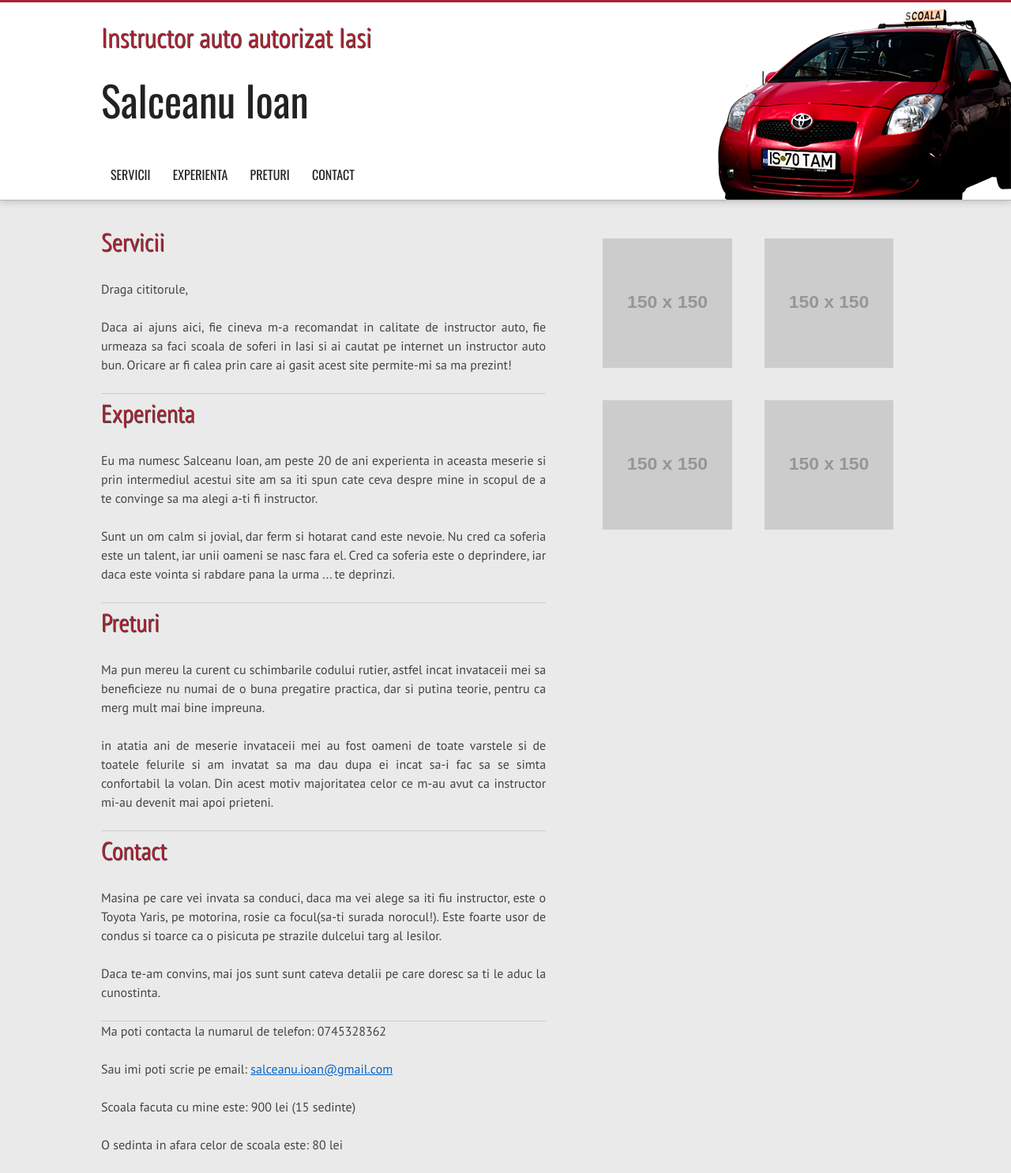
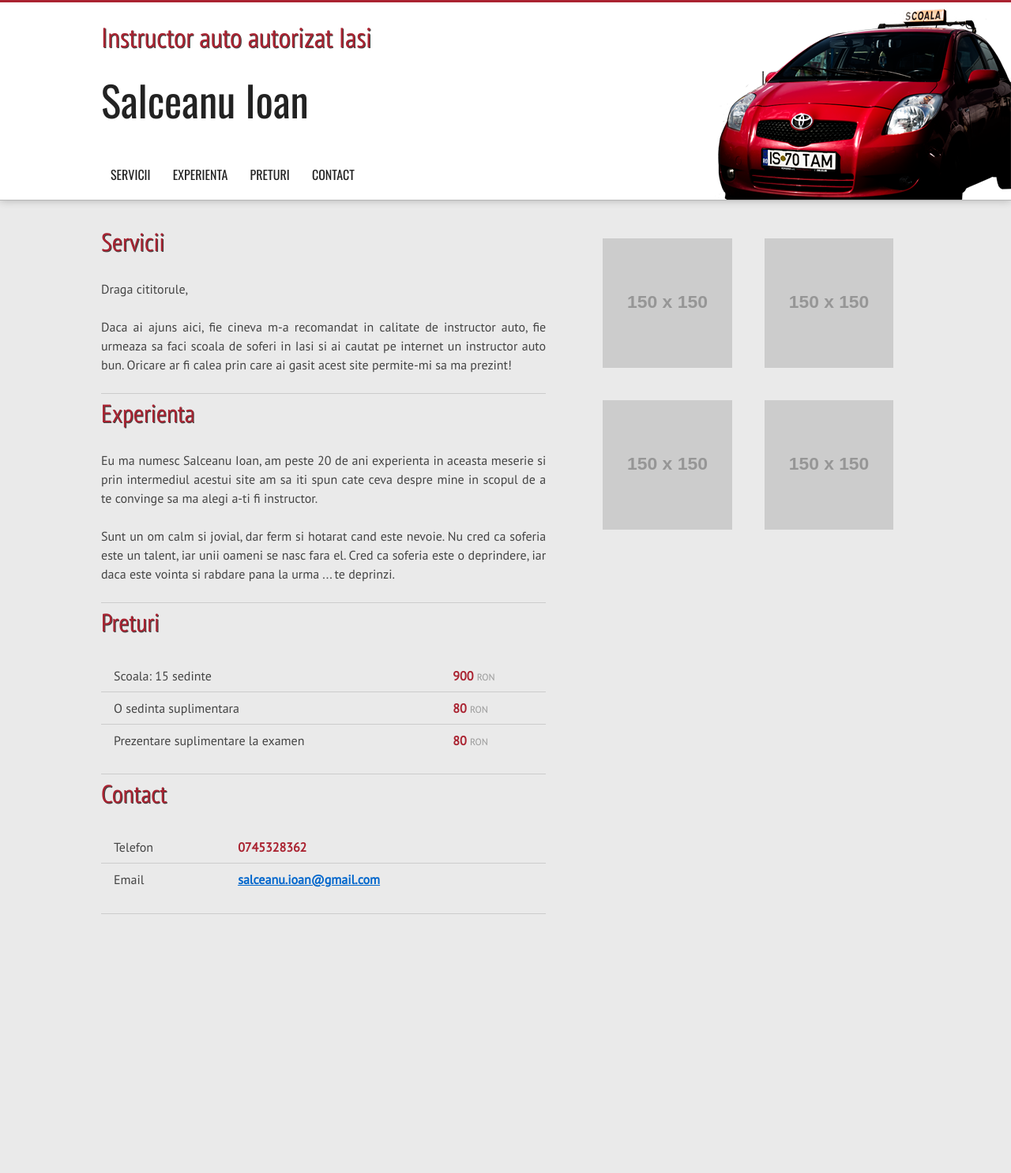
Before and after one commit to salceanu-ioan/salceanu-ioan.github.com, a Jekyll site: the page built from index.html, in a window 1280 px wide. Shown: the whole page at 79% size. Built offline with Jekyll 4.4.1, drawn with Linux system fonts in a browser that asks for light colours; nearby versions of some CDN libraries; after the commit the page ends 1158 px from its top, so only the background shows below that.

Commit message:
Add text

```diff
--- a/index.html
+++ b/index.html
@@ -29,30 +29,38 @@ title: Salceanu Ioan - Instructor Auto Iasi
 <section id="preturi">
   <h2>Preturi</h2>
 
-  <p>Ma pun mereu la curent cu schimbarile codului rutier, astfel incat invataceii mei sa
-    beneficieze nu numai de o buna pregatire practica, dar si putina teorie, pentru ca merg mult
-    mai bine impreuna.</p>
-
-  <p>in atatia ani de meserie invataceii mei au fost oameni de toate varstele si de toatele
-    felurile si am invatat sa ma dau dupa ei incat sa-i fac sa se simta confortabil la volan.
-    Din acest motiv majoritatea celor ce m-au avut ca instructor mi-au devenit mai apoi
-    prieteni. </p>
+  <table>
+    <tbody>
+    <tr>
+      <td>Scoala: 15 sedinte</td>
+      <th class="price">900 <small>RON</small></th>
+    </tr>
+    <tr>
+      <td>O sedinta suplimentara</td>
+      <th class="price">80 <small>RON</small></th>
+    </tr>
+    <tr>
+      <td>Prezentare suplimentare la examen</td>
+      <th class="price">80 <small>RON</small></th>
+    </tr>
+    </tbody>
+  </table>
 
 </section>
 
 <section id="contact">
   <h2>Contact</h2>
 
-  <p>Masina pe care vei invata sa conduci, daca ma vei alege sa iti fiu instructor, este o Toyota
-    Yaris, pe motorina, rosie ca focul(sa-ti surada norocul!). Este foarte usor de condus si toarce
-    ca
-    o pisicuta pe strazile dulcelui targ al Iesilor.</p>
-
-  <p>Daca te-am convins, mai jos sunt sunt cateva detalii pe care doresc sa ti le aduc la
-    cunostinta.</p>
+  <table>
+    <tbody>
+      <tr>
+        <td>Telefon</td>
+        <th>0745328362</th>
+      </tr>
+      <tr>
+        <td>Email</td>
+        <th><a href="mailto:salceanu.ioan@gmail.com">salceanu.ioan@gmail.com</a></th>
+      </tr>
+    </tbody>
+  </table>
 </section>
-<p>Ma poti contacta la numarul de telefon: 0745328362</p>
-<p>Sau imi poti scrie pe email: <a href="mailto:salceanu.ioan@gmail.com">salceanu.ioan@gmail.com</a>
-</p>
-<p>Scoala facuta cu mine este: 900 lei (15 sedinte)</p>
-<p>O sedinta in afara celor de scoala este: 80 lei</p>
--- a/stylesheets/screen.css
+++ b/stylesheets/screen.css
@@ -583,3 +583,27 @@ h2, h3, h4 {
 #text section {
   border-bottom: 1px solid #cccccc;
 }
+/* line 153, ../sass/screen.sass */
+#text table tr td, #text table tr th {
+  padding: 0.5em 1em;
+  border-bottom: 1px solid #cccccc;
+}
+/* line 158, ../sass/screen.sass */
+#text table tr:last-child td, #text table tr:last-child th {
+  border: 0;
+}
+/* line 160, ../sass/screen.sass */
+#text table tr th {
+  text-align: left;
+  color: #aa2331;
+}
+/* line 163, ../sass/screen.sass */
+#text table tr th.price {
+  white-space: nowrap;
+}
+/* line 165, ../sass/screen.sass */
+#text table tr th.price small {
+  color: #999999;
+  font-weight: normal;
+  font-size: 75%;
+}
```
Also changed, not shown: sass/screen.sass (+19 -0 lines).
